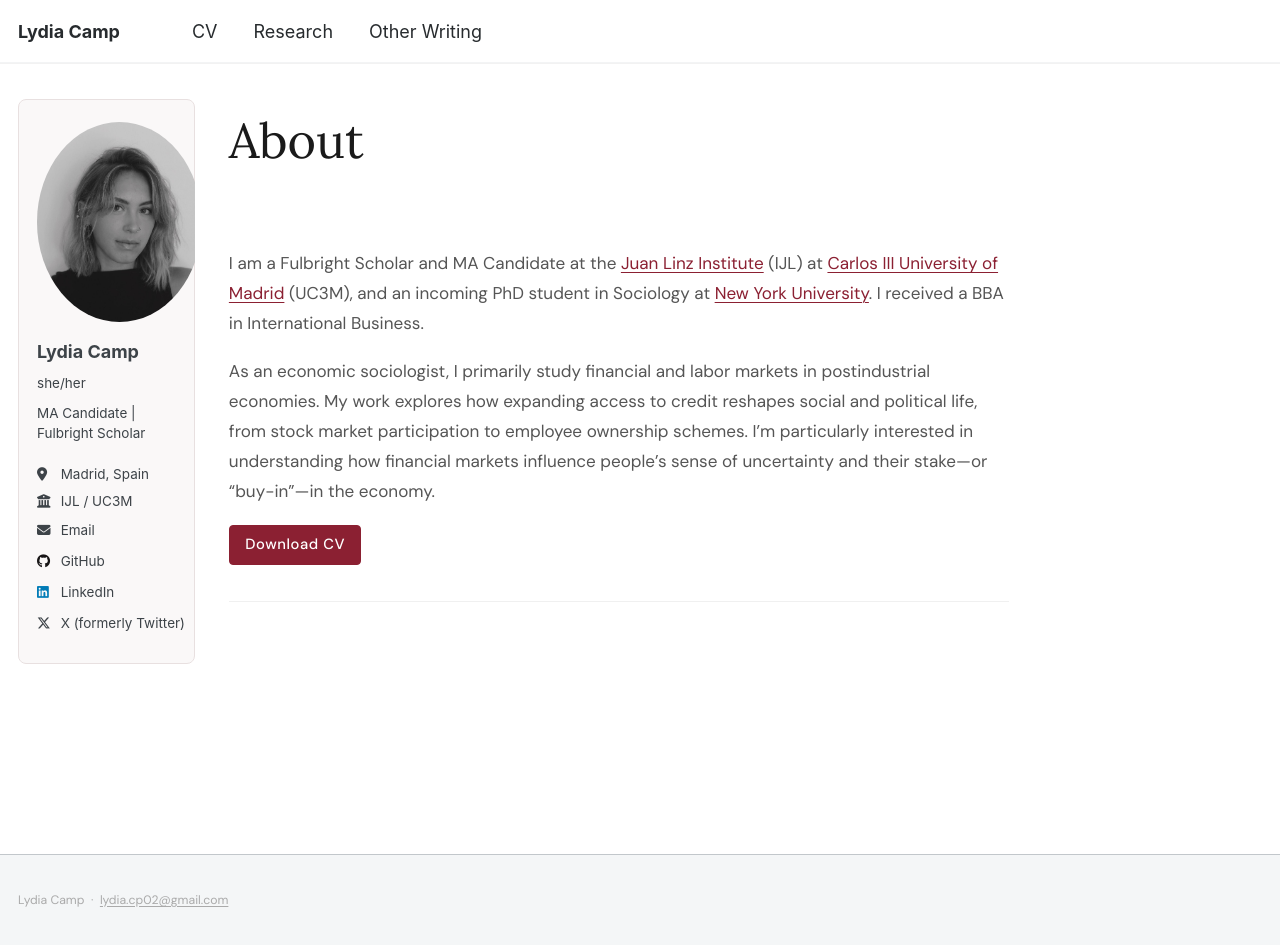
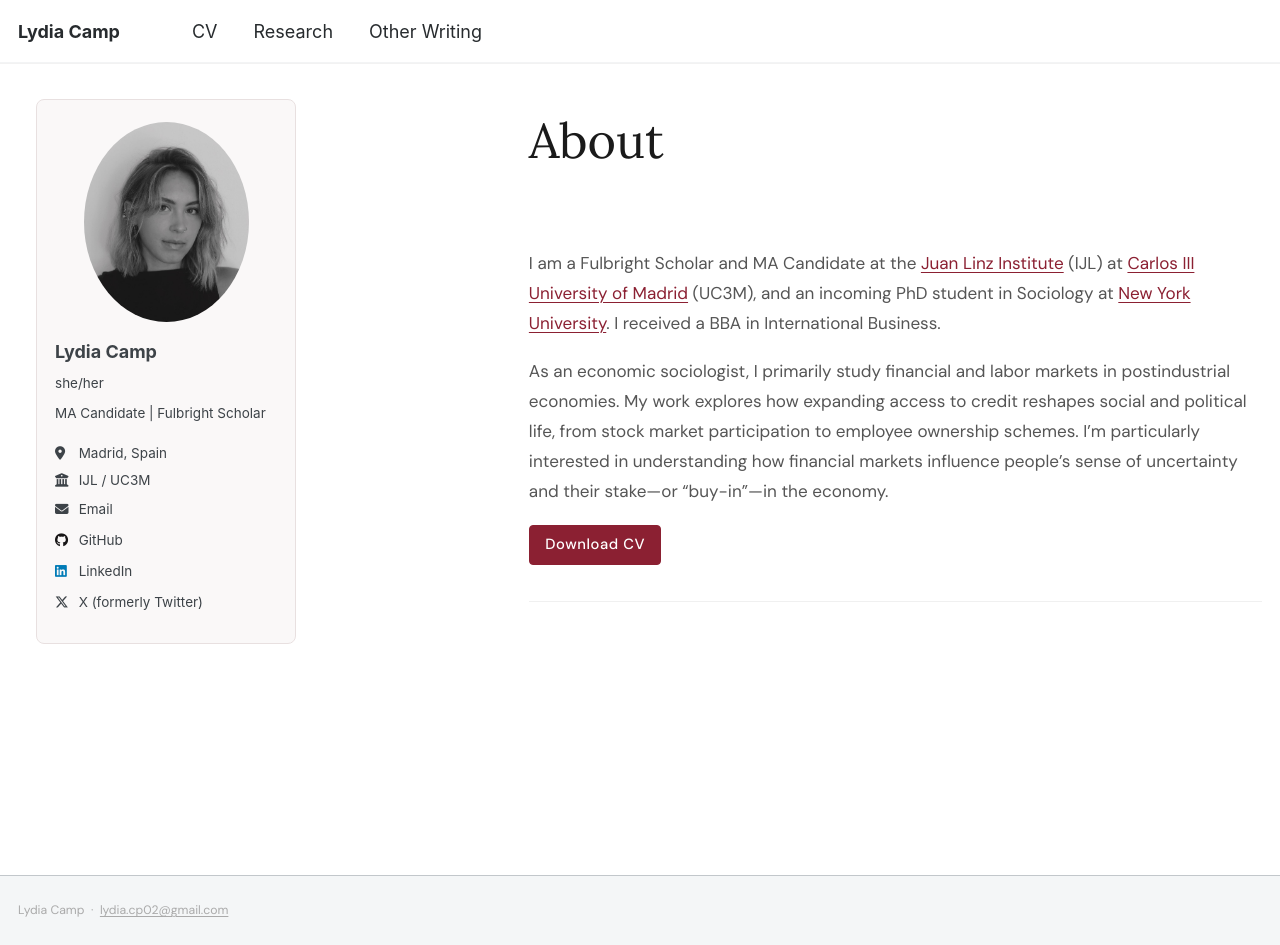
Before and after one commit to lydiagcamp/lydiagcamp.github.io, a Jekyll site: the page built from _pages/about.md, in a window 1280 px wide and 945 px high. Built offline with Jekyll 4.4.1, drawn with Linux system fonts in a browser that asks for light colours.

Commit message:
Wider sidebar shifted right, content offset adjusted, slimmer footer
Co-Authored-By: Claude Sonnet 4.6 <noreply@anthropic.com>

```diff
--- a/_pages/about.md
+++ b/_pages/about.md
@@ -21,7 +21,7 @@ redirect_from:
   .archive {
     margin-top: 0 !important;
     padding-top: 0 !important;
-    padding-left: 0 !important;
+    padding-left: 300px !important;
   }
 
   .home-archive {
--- a/assets/css/custom.css
+++ b/assets/css/custom.css
@@ -100,10 +100,12 @@ details[open] summary {
   align-self: flex-start;
 }
 
-/* Sidebar positioning — flush to left with small inner padding */
+/* Sidebar positioning — wider, shifted right */
 .sidebar.sticky {
-  left: 0 !important;
-  padding-left: 1rem !important;
+  left: 2rem !important;
+  width: 260px !important;
+  max-width: 260px !important;
+  padding-left: 0 !important;
   margin-left: 0 !important;
 }
 
@@ -149,7 +151,7 @@ details[open] summary {
   font-family: 'DM Sans', sans-serif;
   font-size: 0.68rem;
   color: #aaa;
-  padding: 1rem 0;
+  padding: 0.4rem 0;
 }
 
 .page__footer-text a,
```
